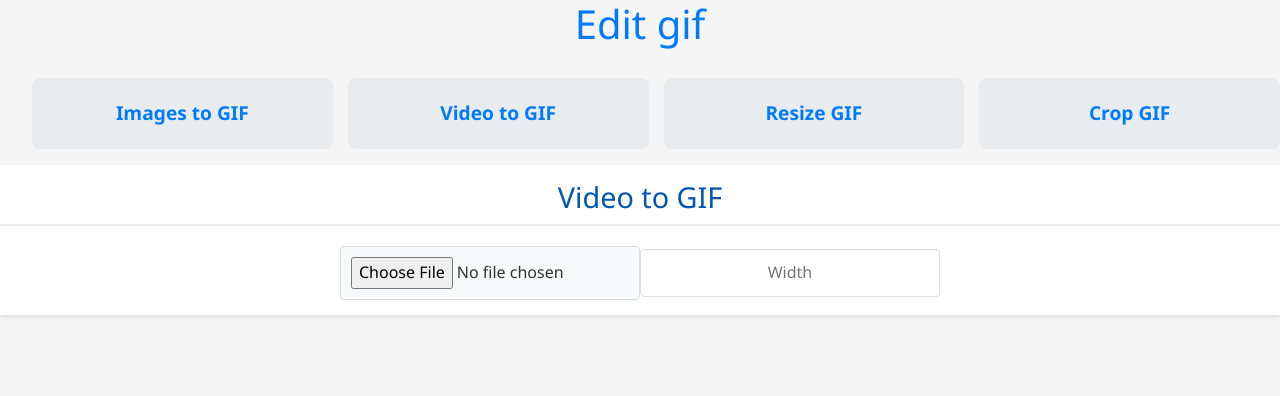
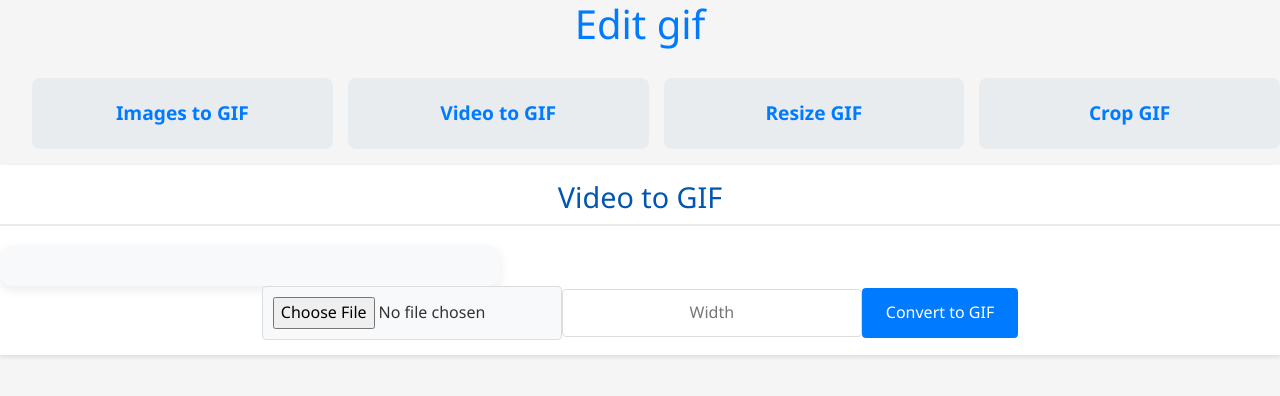
Before and after one commit to aman648/GIF-Studio, a React (Create React App) app: page /video-to-gif in a window 1280 px wide. Shown: the top 396 px of the page. Built offline with nearby package versions, Linux system fonts and the light colour scheme.

Commit message:
Changes to Navbar

```diff
--- a/src/App.js
+++ b/src/App.js
@@ -15,10 +15,11 @@ function App() {
 
   return (
     <>
-      <Headers></Headers>
+
 
 
      <BrowserRouter>
+     <Headers></Headers>
 
 
         <Routes>
--- a/src/Components/Header.js
+++ b/src/Components/Header.js
@@ -1,15 +1,16 @@
 import React from 'react'
 import  '../App.css';
+import { Link } from 'react-router-dom';
 
 export default function Header() {
   return (
    <div>
       <h1>Edit gif</h1>
       <ul>
-        <li><a href="/images-to-gif">Images to GIF</a></li>
-        <li><a href="/video-to-gif">Video to GIF</a></li>
-        <li><a href="/resize-gif">Resize GIF</a></li>
-        <li><a href="/crop-gif">Crop GIF</a></li>
+        <li><Link to="/images-to-gif">Images to GIF</Link></li>
+        <li><Link to="/video-to-gif">Video to GIF</Link></li>
+        <li><Link to="/resize-gif">Resize GIF</Link></li>
+        <li><Link to="/crop-gif">Crop GIF</Link></li>
       </ul>
     </div>
   )
--- a/src/Components/VideoToGif.js
+++ b/src/Components/VideoToGif.js
@@ -2,23 +2,41 @@ import React from 'react'
 
 export default function VideoToGif() {
 
+    const [file, setFile] = React.useState(null);
     const [gifUrl, setGifUrl] = React.useState('');
-    const handleUpload = (event) => {
+    const handleUpload = () => {
+        if (!file) return;
+        const url = 'https://backend-gifstudio.onrender.com/vedio_gif'
+        const formData = new FormData();
+        formData.append('video', file);
+        fetch(url, {
+            method: 'POST',
+            body: formData
+        })
+        .then(response => response.json())
+        .then(data => {
+            setGifUrl(data.gifUrl);
+        })
+        .catch(error => {
+            console.error('Error:', error);
+        });
+    }
+    const handlechange = (event) => {
         const file = event.target.files[0];
         if (!file) return;
-        // Placeholder logic for converting video to GIF
-        // In a real application, you would process the video file here
-        const fakeGifUrl = URL.createObjectURL(file); // This is just a placeholder
-        setGifUrl(fakeGifUrl);
-        alert(`Video selected: ${file.name}`);
+        setFile(file);
     }
   return (
    <div className='App-header'>
       <h2>Video to GIF</h2>
-      <input type="file" accept="video/*" onChange={handleUpload} />
+      <div className="preview-box">
+        {file && <video src={URL.createObjectURL(file)} controls style={{ width: '100%' }} />}
+      </div>
+      <input type="file" accept="video/*" onChange={handlechange} />
       <input type="text" placeholder="Width" />
-      {gifUrl && <img src={gifUrl} alt="Generated GIF" />}
-      {gifUrl && <a href={gifUrl} download>Download</a>}
+      <button className="btn-gif" onClick={handleUpload}>Convert to GIF</button>
+      {gifUrl && <div className='result'><img src={gifUrl} alt="Generated GIF" /></div>}
+      {gifUrl && <div className='download'><a href={gifUrl} download>Download</a></div>}
     </div>
   )
 }
```
